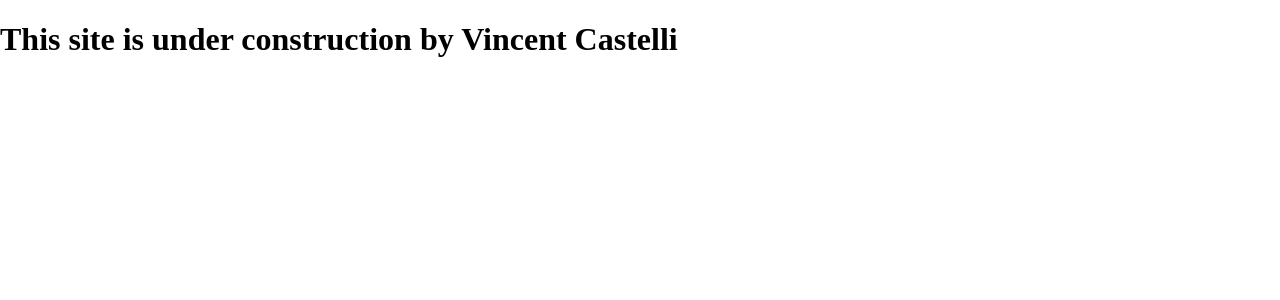
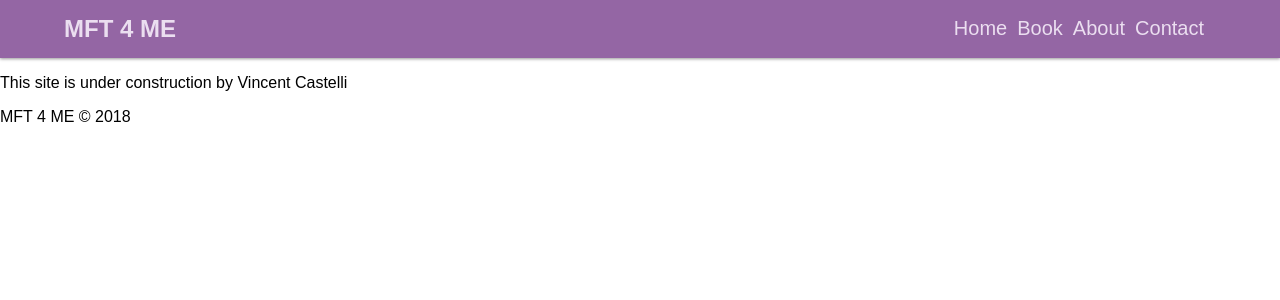
Before and after one commit to VincentCastelli/mft-site-prod, a React app: page / in a window 1280 px wide. Shown: the top 300 px of the page. Built offline with nearby package versions, Linux system fonts and the light colour scheme; the HTML template or start-up script is replaced by a standard one.

Commit message:
MFT site version 1.0.0; generated nav bar skeleton.

```diff
--- a/src/App.jsx
+++ b/src/App.jsx
@@ -14,9 +14,33 @@ class App extends Component {
     const { devFirstName, devLastName } = this.state;
     return (
       <div>
-        <div className="title-head">
-          <h1>{`This site is under construction by ${devFirstName} ${devLastName}`}</h1>
-        </div>
+        <header className="site-header group">
+          <h1>MFT 4 ME</h1>
+          <nav className="main-nav">
+            <ul>
+              <li>
+                <a href="none">Home</a>
+              </li>
+              <li>
+                <a href="none">Book</a>
+              </li>
+              <li>
+                <a href="none">About</a>
+              </li>
+              <li>
+                <a href="none">Contact</a>
+              </li>
+            </ul>
+          </nav>
+        </header>
+        <main>
+          <p>{`This site is under construction by ${devFirstName} ${devLastName}`}</p>
+        </main>
+        <footer>
+          <p>
+            MFT 4 ME &copy; 2018
+          </p>
+        </footer>
       </div>
     );
   }
--- a/src/style/style.css
+++ b/src/style/style.css
@@ -3,3 +3,50 @@
 * {
   box-sizing: border-box;
 }
+
+#app {
+  font-family: 'Questrial', sans-serif;
+}
+
+.group:after {
+  content: "";
+  display: table;
+  clear: both;
+}
+
+.site-header {
+  background-color: #9466A4;
+  color: #EBDEF0;
+  padding: 15px 5%;
+  box-shadow: 0px 1px 3px #999;
+}
+
+.site-header h1 {
+  margin: 0;
+  font-size: 24px;
+  float: left;
+}
+
+.main-nav {
+  float: right;
+}
+
+.main-nav ul {
+  display: flex;
+  flex-direction: row;
+  justify-content: flex-end;
+  align-items: center;
+  list-style: none;
+  padding: 2px;
+  margin: 0;
+}
+
+.main-nav ul li {
+  padding-right: 10px;
+  font-size: 20px;
+}
+
+.main-nav ul li a {
+  text-decoration: none;
+  color: #EBDEF0;
+}
```
Also changed, not shown: 3 other files (tests, documents, lock files or other folders).
